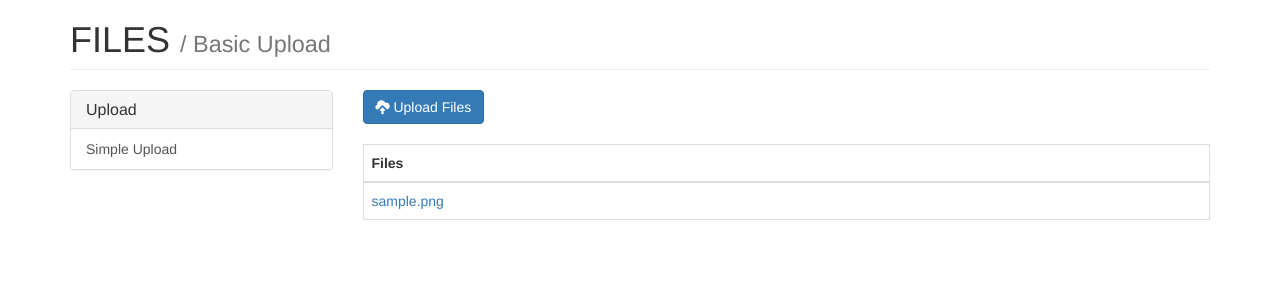
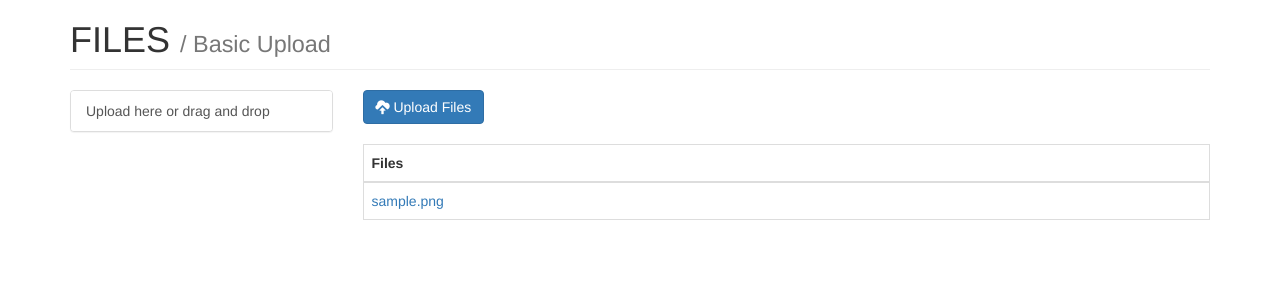
Before and after one commit to Prajjwal-Arya/sharingZONE, a Django app: page /photos/basic-upload/ in a window 1280 px wide. Shown: the part 52-352 px from the top of the page. Run offline with Django 3.2, Linux system fonts and the light colour scheme; tables that the repository leaves empty hold one stand-in row (values such as "Sample post"); some libraries are stand-ins or nearby versions.

Commit message:
Update base.html

```diff
--- a/mysite/photos/templates/photos/base.html
+++ b/mysite/photos/templates/photos/base.html
@@ -12,13 +12,9 @@
   <div class="row">
     <div class="col-md-3">
       <div class="panel panel-default">
-        <div class="panel-heading">
-          <h3 class="panel-title">Upload</h3>
-        </div>
         <div class="list-group">
           <a href="{% url 'photos:progress_bar_upload' %}" class="list-group-item{% if request.path == '/photos/progress-bar-upload/' %} active{% endif %}">
-            Simple Upload
-          </a>
+           Upload here or drag and drop </a>
         </div>
       </div>
     </div>
```
